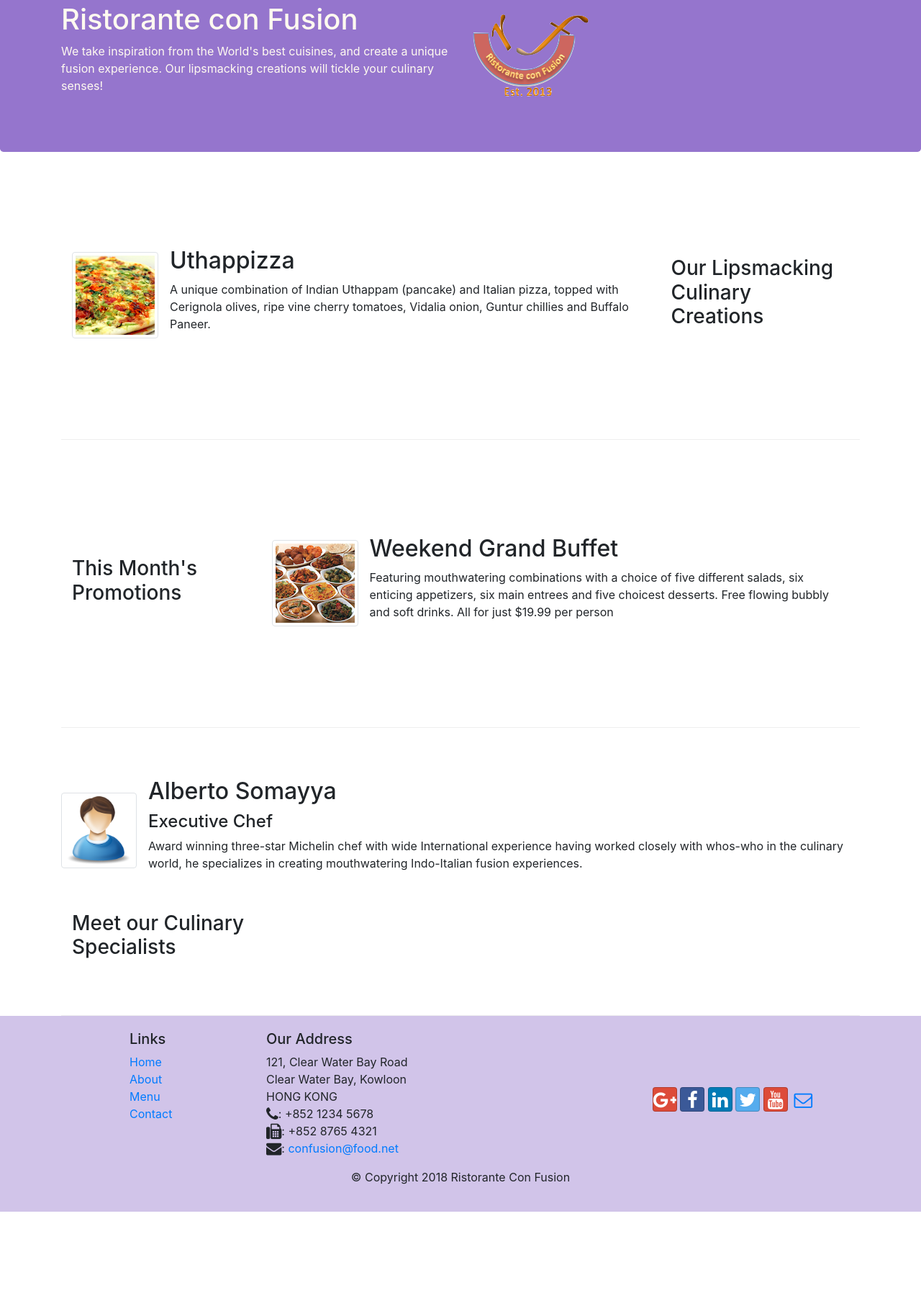
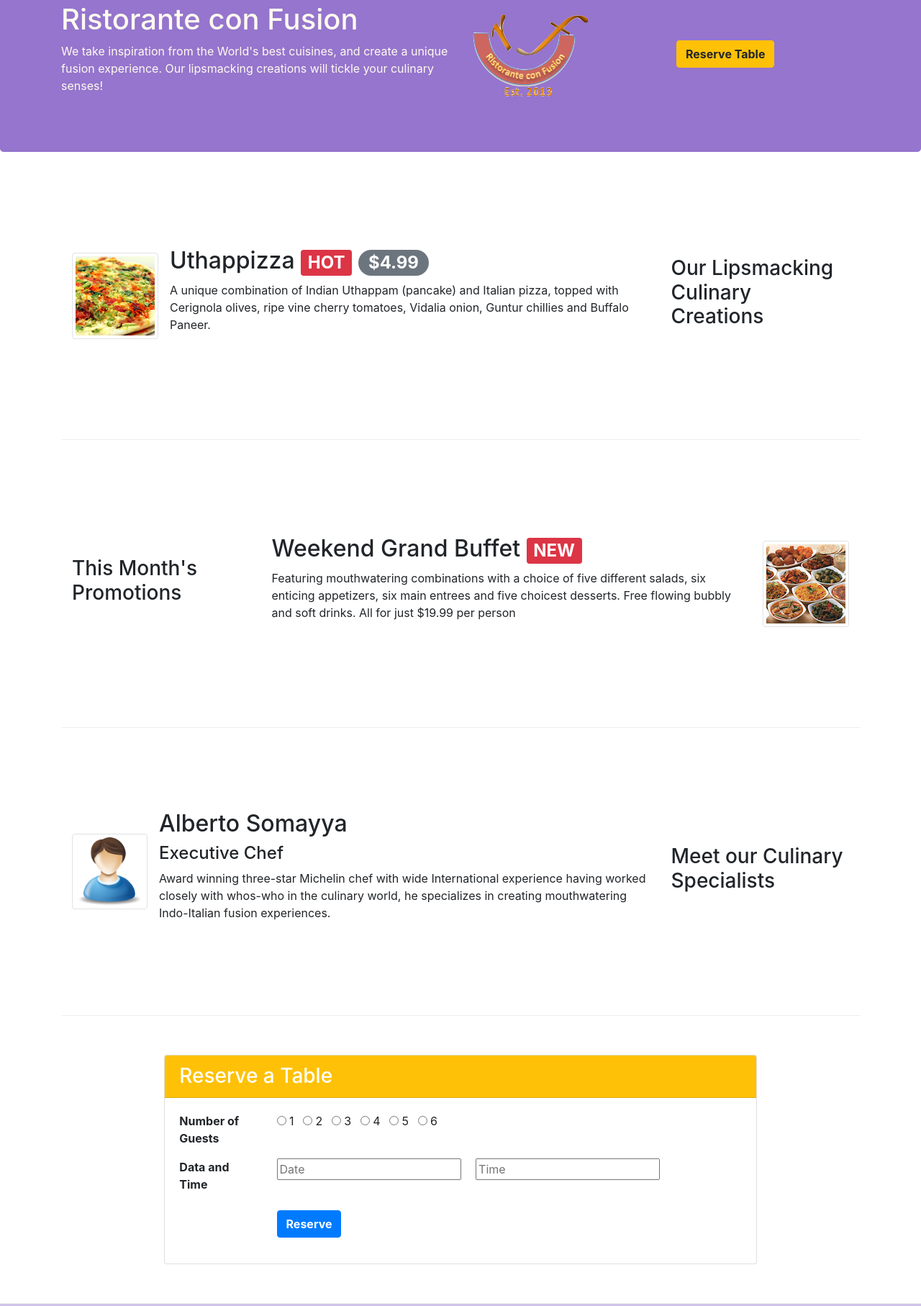
Before and after one commit to talesmilan/Site-de-Restaurante-Bootstrap, a website: page index.html in a window 1280 px wide. Shown: the part 111-1925 px from the top of the page at 72% size. Before the commit the page ends 1794 px from the top, so only its background shows below. Drawn offline with nearby package versions, Linux system fonts and the light colour scheme.

Commit message:
Guias de mensagens

```diff
--- a/css/styles.css
+++ b/css/styles.css
@@ -41,3 +41,10 @@ body {
 .marcador {
     margin-left: 30px;
 }
+
+.tab-content {
+    border-left: 1px solid #DDD;
+    border-right: 1px solid #DDD;
+    border-bottom: 1px solid #DDD;
+    padding: 10px;
+}
--- a/index.html
+++ b/index.html
@@ -42,6 +42,9 @@
                 <div class="col-12 col-sm align-self-center">
                     <img src="/img/logo.png" class="img-fluid">
                 </div>
+                <div class="col-12 col-sm align-self-center">
+                    <a class="btn btn-warning" href="#botao"><strong>Reserve Table</strong></a>
+                </div>
             </div>
         </div>
     </header>
@@ -55,8 +58,8 @@
                 <div class="media">
                     <img class="d-flex mr-3 img-thumbnail align-self-center" src="/img/uthappizza.png" alt="uthappizza">
                     <div class="media-body">
-                        <h2 class="mt-0">Uthappizza</h2>
-                        <p>A unique combination of Indian Uthappam (pancake) and Italian pizza, topped with Cerignola olives, ripe vine cherry tomatoes, Vidalia onion, Guntur chillies and Buffalo Paneer.</p>
+                        <h2 class="mt-0">Uthappizza <span class="badge badge-danger">HOT</span> <span class="badge badge-pill badge-secondary">$4.99</span></h2>
+                        <p class="d-none d-sm-block">A unique combination of Indian Uthappam (pancake) and Italian pizza, topped with Cerignola olives, ripe vine cherry tomatoes, Vidalia onion, Guntur chillies and Buffalo Paneer.</p>
                     </div>
                 </div>
             </div>
@@ -69,11 +72,11 @@
             </div>
             <div class="col col-sm col-md">
                 <div class="media">
-                    <img class="d-flex mr-3 img-thumbnail align-self-center" src="/img/buffet.png" alt="buffet">
                     <div class="media-body">
-                        <h2 class="mt-0">Weekend Grand Buffet</h2>
-                        <p>Featuring mouthwatering combinations with a choice of five different salads, six enticing appetizers, six main entrees and five choicest desserts. Free flowing bubbly and soft drinks. All for just $19.99 per person </p>
+                        <h2 class="mt-0">Weekend Grand Buffet <span class="badge badge-danger">NEW</span></h2>
+                        <p class="d-none d-sm-block">Featuring mouthwatering combinations with a choice of five different salads, six enticing appetizers, six main entrees and five choicest desserts. Free flowing bubbly and soft drinks. All for just $19.99 per person </p>
                     </div>
+                    <img class="d-flex ml-3 img-thumbnail align-self-center" src="/img/buffet.png" alt="buffet">
                 </div>
             </div>
         </div>
@@ -81,17 +84,53 @@
         <div class="row row-content align-items-center">
             <div class="col-12 col-sm-4 order-sm-last col-md-3">
                 <h3>Meet our Culinary Specialists</h3>
-            </div class="col col-sm order-sm-first col-md">
-            <div class="media">
-                <img class="d-flex mr-3 img-thumbnail align-self-center" src="/img/perfil-azul.png" alt="perfil" height="105" width="105">
-                <div class="media-body">
-                    <h2 class="mt-0">Alberto Somayya</h2>
-                    <h4>Executive Chef</h4>
-                    <p>Award winning three-star Michelin chef with wide International experience having worked closely with whos-who in the culinary world, he specializes in creating mouthwatering Indo-Italian fusion experiences. </p>
+            </div>
+            <div class="col col-sm order-sm-first col-md">
+                <div class="media">
+                    <img class="d-flex mr-3 img-thumbnail align-self-center" src="/img/perfil-azul.png" alt="perfil" height="105" width="105">
+                    <div class="media-body">
+                        <h2 class="mt-0">Alberto Somayya</h2>
+                        <h4>Executive Chef</h4>
+                        <p class="d-none d-sm-block">Award winning three-star Michelin chef with wide International experience having worked closely with whos-who in the culinary world, he specializes in creating mouthwatering Indo-Italian fusion experiences. </p>
+                    </div>
+
                 </div>
             </div>
         </div>
     </div>
+    <div class="row row-content align-items-center" id="botao">
+        <div class="col-12 col-sm-8 offset-sm-2">
+            <div class="card">
+                <h3 class="card-header bg-warning text-white">Reserve a Table</h3>
+                <div class="card-body">
+                    <dl class="row">
+                        <dt class="col-12 col-sm-2"><p>Number of Guests</p></dt>
+                        <dd class="col-12 col-sm-10">
+                            <input type="radio" id="1" name="1" value="1">
+                            <label class="mr-2" for="1">1</label>
+                            <input type="radio" id="2" name="2" value="2">
+                            <label class="mr-2" for="2">2</label>
+                            <input type="radio" id="3" name="3" value="3">
+                            <label class="mr-2" for="3">3</label>
+                            <input type="radio" id="4" name="4" value="4">
+                            <label class="mr-2" for="4">4</label>
+                            <input type="radio" id="5" name="5" value="5">
+                            <label class="mr-2" for="5">5</label>
+                            <input type="radio" id="6" name="6" value="6">
+                            <label for="6">6</label>
+                        </dd>
+                        <dt class="col-12 col-sm-2">Data and Time</dt>
+                        <dd class="col-12 col-sm-10">
+                            <input class="mr-3" type="text" placeholder="Date" id="date" name="date">
+                            <input type="text" placeholder="Time" id="time" name="time">
+                        </dd>
+                        <dt class=" offset-sm-2 col-10"><button class="mt-4 btn btn-primary text-white" type="submit"><strong>Reserve</strong></button></dt>
+                    </dl>
+                </div>
+            </div>
+        </div>
+    </div>
+
 
     <footer class="footer">
         <div class="container">
```
Also changed, not shown: aboutus.html (+34 -0 lines).
